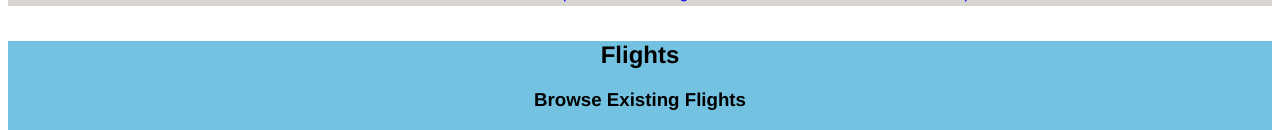
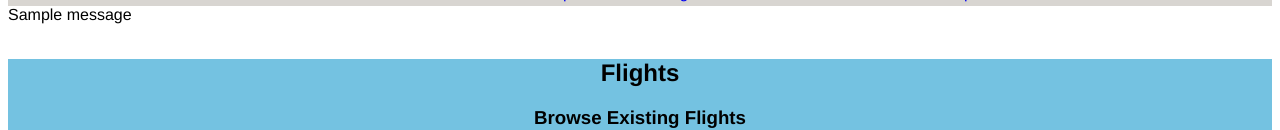
Before and after one commit to mjmeyer2001/cs340-Final-Project, a Flask app: page /flights in a window 1280 px wide. Shown: the part 111-241 px from the top of the page. Run offline with Flask 2, Linux system fonts and the light colour scheme; one stand-in notice (Sample message) is shown; data that the repository does not hold is empty; some libraries are stand-ins or nearby versions.

Commit message:
basic flight time validation added

```diff
--- a/app.py
+++ b/app.py
@@ -5,7 +5,7 @@
 # https://flask.palletsprojects.com/en/2.2.x/tutorial/
 
 import MySQLdb
-from flask import Flask, render_template, redirect
+from flask import Flask, render_template, redirect, flash
 from flask_mysqldb import MySQL
 from flask import request
 import os
@@ -14,6 +14,8 @@ from dotenv import load_dotenv
 
 load_dotenv()
 app = Flask(__name__)
+app.secret_key = b'_5#y2L"F4Q8z]/'
+
 
 # get config variables from .env file
 app.config['MYSQL_HOST'] = os.getenv('MYSQL_HOST')
@@ -493,6 +495,10 @@ def flights():
 
         # non-null departure time and arrival time
         if input_departure_time and input_arrival_time:
+            if(input_departure_time > input_arrival_time):
+                flash('Departure time cannot be greater than arrival time')
+                return redirect('/flights')
+
             query = """
                     INSERT INTO flights (plane_id, departure_time,
                         arrival_time,
--- a/templates/flights.j2
+++ b/templates/flights.j2
@@ -17,6 +17,14 @@
     </header>
 
     {% include 'nav.j2' %}
+
+    <div class="container">
+        {% for message in get_flashed_messages() %}
+            <div style="text-align:center margin:auto">
+                {{ message }}
+            </div>
+        {% endfor %}
+    </div>
 
     <div class="main-section">
         <div class="center">
```
